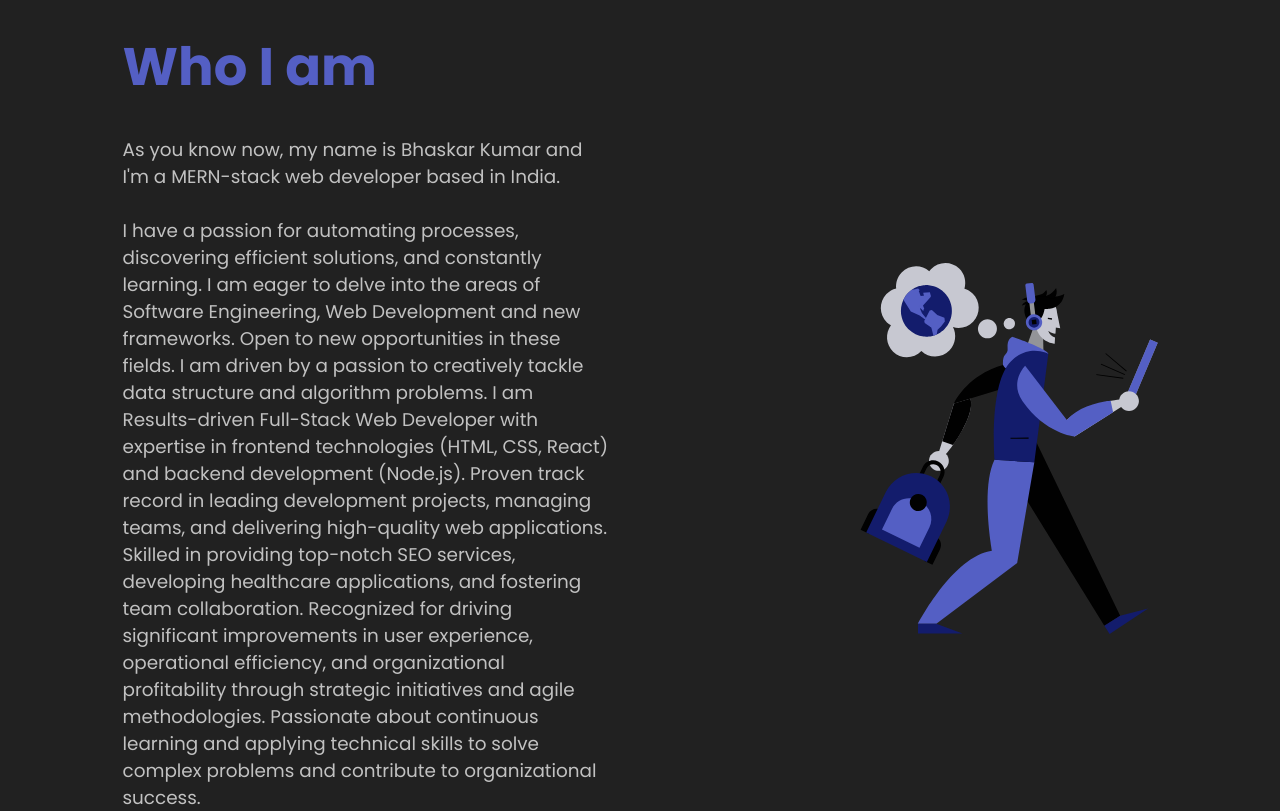
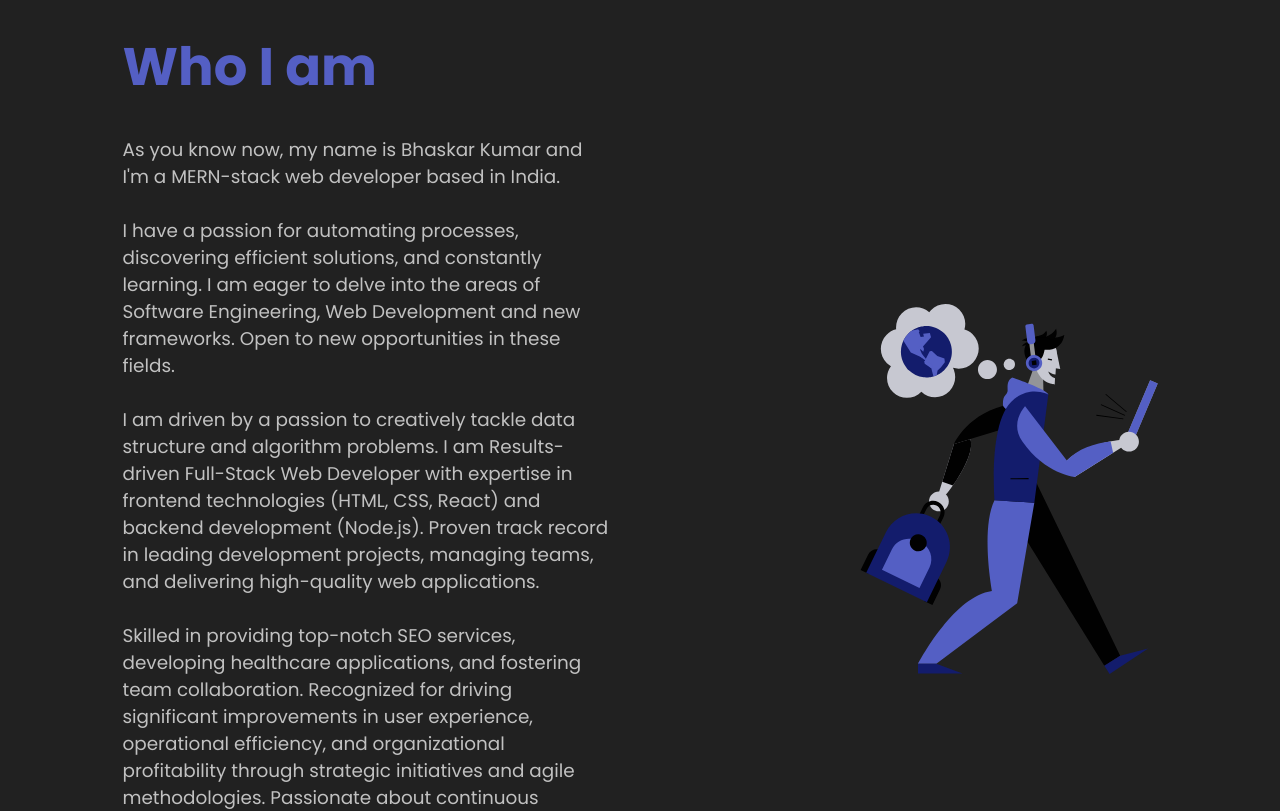
Before and after one commit to bhaskarkrp/Portfolio, a React (Create React App) app: page / in a window 1280 px wide. Shown: the part 900-1711 px from the top of the page. Built offline with nearby package versions, Linux system fonts and the light colour scheme; a web font is replaced by a local one.

Commit message:
About Updated | SEO optimised

```diff
--- a/public/index.html
+++ b/public/index.html
@@ -11,6 +11,8 @@
 
     <meta name="description" content="Hello! my name is Bhaskar Kumar. I am a Software Engineer and highly-proficient in MERN stack and eager to learn and ready to contribute to the development of an organization and also open to work as a freelancer." />
     <meta property="og:image" content="Bhaskar Kumar - Web Developer">
+    <meta name="keywords" content="bhaskar, bhaskar kumar, bhaskar panjiyar, bhaskar portfolio, bhaskar web developer, bhaskar freelancer" />
+    <meta name="author" content="Bhaskar Kumar" />
     <meta property="og:site_name" content="Bhaskar Kumar - Web Developer"/>
     <meta property="og:title" content="Bhaskar Kumar - Web Developer"/>
     <meta property="og:url" content="https://portfolio-bhaskarkrp.vercel.app"/>
--- a/src/components/About/About.js
+++ b/src/components/About/About.js
@@ -33,8 +33,11 @@ function About() {
             {aboutData.description1}
             <br />
             <br />
-            {aboutData.description2}
           </p>
+          <p
+            style={{ color: theme.tertiary80 }}
+            dangerouslySetInnerHTML={{ __html: aboutData.description2 }}
+          />
         </div>
         <div className="about-img">
           <img
--- a/src/data/aboutData.js
+++ b/src/data/aboutData.js
@@ -2,9 +2,12 @@ export const aboutData = {
   title: "Who I am",
   description1:
     "As you know now, my name is Bhaskar Kumar and I'm a MERN-stack web developer based in India.",
-  description2:
-    `I have a passion for automating processes, discovering efficient solutions, and constantly learning. I am eager to delve into the areas of Software Engineering, Web Development and new frameworks. Open to new opportunities in these fields. I am driven by a passion to creatively tackle data structure and algorithm problems. I am Results-driven Full-Stack Web Developer with expertise in frontend technologies (HTML, CSS, React) and
-backend development (Node.js). Proven track record in leading development projects, managing teams, and delivering high-quality web applications. Skilled in providing top-notch SEO services, developing healthcare applications, and fostering team collaboration. Recognized for driving significant improvements in user experience, operational efficiency, and organizational profitability through strategic initiatives and agile methodologies. Passionate about continuous learning and applying technical skills to solve complex
+  description2: `I have a passion for automating processes, discovering efficient solutions, and constantly learning. I am eager to delve into the areas of Software Engineering, Web Development and new frameworks. Open to new opportunities in these fields.
+    <br/><br/>
+    I am driven by a passion to creatively tackle data structure and algorithm problems. I am Results-driven Full-Stack Web Developer with expertise in frontend technologies (HTML, CSS, React) and
+backend development (Node.js). Proven track record in leading development projects, managing teams, and delivering high-quality web applications.
+<br/><br/>
+    Skilled in providing top-notch SEO services, developing healthcare applications, and fostering team collaboration. Recognized for driving significant improvements in user experience, operational efficiency, and organizational profitability through strategic initiatives and agile methodologies. Passionate about continuous learning and applying technical skills to solve complex
 problems and contribute to organizational success.`,
   image: 2,
 };
```
